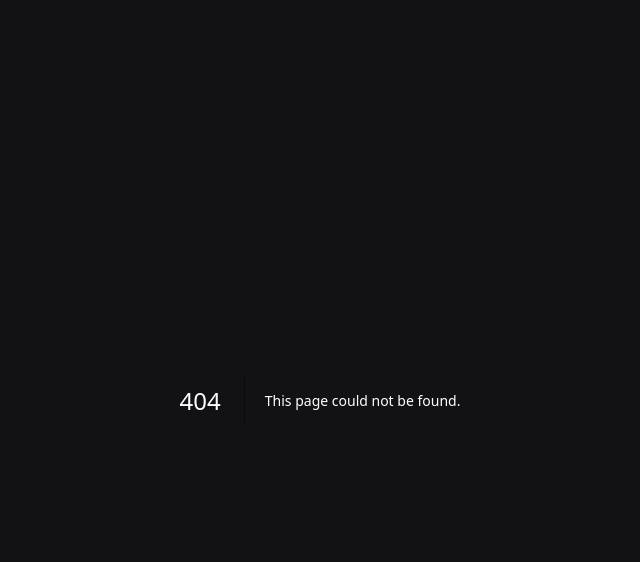
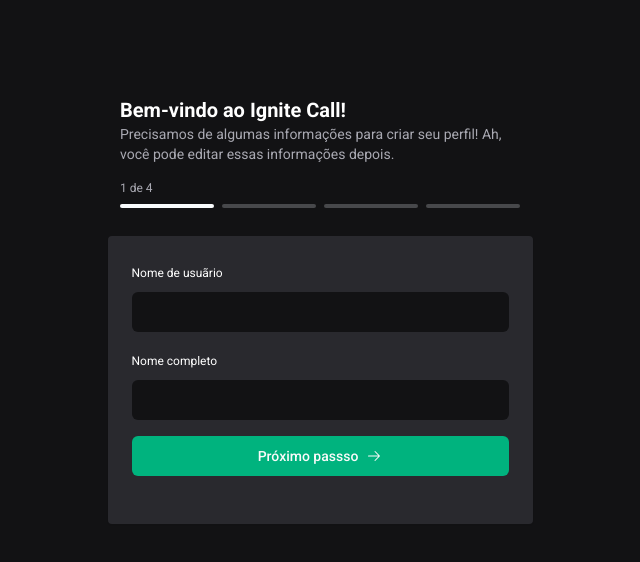
Before and after one commit to Mariano1994/ignite-call, a Next.js app: page /register in a window 1280 px wide. Before the commit this address had no page. Shown: the top 562 px of the page, without its empty margins (320-960 px from the left). Built offline with nearby package versions, Linux system fonts and the light colour scheme; a web font is replaced by a local one.

Commit message:
Created register page ui

```diff
--- /dev/null
+++ b/app/components/multi-step-component.tsx
@@ -0,0 +1,15 @@
+function MultiStepComponent() {
+  return (
+    <div className="flex flex-col mt-4 gap-2">
+      <span className="text-xs font-thin text-gray-200">1 de 4</span>
+      <div className="flex gap-2 items-center">
+        <div className="h-1 w-28 bg-slate-50 rounded-sm"></div>
+        <div className="h-1 w-28 bg-slate-200/25 rounded-sm"></div>
+        <div className="h-1 w-28 bg-slate-200/25 rounded-sm"></div>
+        <div className="h-1 w-28 bg-slate-200/25 rounded-sm"></div>
+      </div>
+    </div>
+  );
+}
+
+export default MultiStepComponent;
--- /dev/null
+++ b/app/components/user-register-form.tsx
@@ -0,0 +1,43 @@
+"user client";
+import { Button } from "@/components/ui/button";
+import { Card, CardContent } from "@/components/ui/card";
+import { Input } from "@/components/ui/input";
+import { Label } from "@/components/ui/label";
+import { ArrowRight } from "@phosphor-icons/react";
+
+function UserRegisterForm() {
+  return (
+    <Card className="bg-gray-700 border-none w-[425px] py-6 mt-6 rounded-sm">
+      <CardContent>
+        <form>
+          <Label htmlFor="username" className="text-white text-xs font-light">
+            Nome de usuãrio
+          </Label>
+          <Input
+            prefix="cal.com/"
+            id="username"
+            className="w-full bg-gray-900 text-white border-none mt-2 mb-4"
+          />
+          <Label
+            htmlFor="userfullname"
+            className="text-white text-xs font-light"
+          >
+            Nome completo
+          </Label>
+          <Input
+            prefix="cal.com/"
+            id="userfullname"
+            className="w-full bg-gray-900 text-white border-none mt-2 mb-4"
+          />
+
+          <Button className="bg-green-300 hover:bg-brightness-50 w-full">
+            Próximo passso
+            <ArrowRight />
+          </Button>
+        </form>
+      </CardContent>
+    </Card>
+  );
+}
+
+export default UserRegisterForm;
--- /dev/null
+++ b/app/pages/register-page.tsx
@@ -0,0 +1,23 @@
+"use client";
+import UserRegisterForm from "../components/user-register-form";
+import MultiStepComponent from "../components/multi-step-component";
+
+function RegisterPage() {
+  return (
+    <div className=" flex justify-center mt-24">
+      <div className="flex flex-col items-center max-w-[540px] px-4 gap-1">
+        <div className="max-w-[400px]">
+          <h2 className="text-xl font-bold">Bem-vindo ao Ignite Call!</h2>
+          <p className="text-sm text-gray-200 leading-5">
+            Precisamos de algumas informações para criar seu perfil! Ah, você
+            pode editar essas informações depois.
+          </p>
+          <MultiStepComponent />
+        </div>
+        <UserRegisterForm />
+      </div>
+    </div>
+  );
+}
+
+export default RegisterPage;
--- /dev/null
+++ b/app/register/page.tsx
@@ -0,0 +1,7 @@
+import RegisterPage from "../pages/register-page";
+
+function Page() {
+  return <RegisterPage />;
+}
+
+export default Page;
--- /dev/null
+++ b/components/ui/label.tsx
@@ -0,0 +1,26 @@
+"use client"
+
+import * as React from "react"
+import * as LabelPrimitive from "@radix-ui/react-label"
+import { cva, type VariantProps } from "class-variance-authority"
+
+import { cn } from "@/lib/utils"
+
+const labelVariants = cva(
+  "text-sm font-medium leading-none peer-disabled:cursor-not-allowed peer-disabled:opacity-70"
+)
+
+const Label = React.forwardRef<
+  React.ElementRef<typeof LabelPrimitive.Root>,
+  React.ComponentPropsWithoutRef<typeof LabelPrimitive.Root> &
+    VariantProps<typeof labelVariants>
+>(({ className, ...props }, ref) => (
+  <LabelPrimitive.Root
+    ref={ref}
+    className={cn(labelVariants(), className)}
+    {...props}
+  />
+))
+Label.displayName = LabelPrimitive.Root.displayName
+
+export { Label }
--- a/package.json
+++ b/package.json
@@ -11,6 +11,7 @@
   "dependencies": {
     "@hookform/resolvers": "^3.9.1",
     "@phosphor-icons/react": "^2.1.7",
+    "@radix-ui/react-label": "^2.1.1",
     "@radix-ui/react-slot": "^1.1.1",
     "class-variance-authority": "^0.7.1",
     "clsx": "^2.1.1",
```
Also changed, not shown: 1 other file (tests, documents, lock files or other folders).
